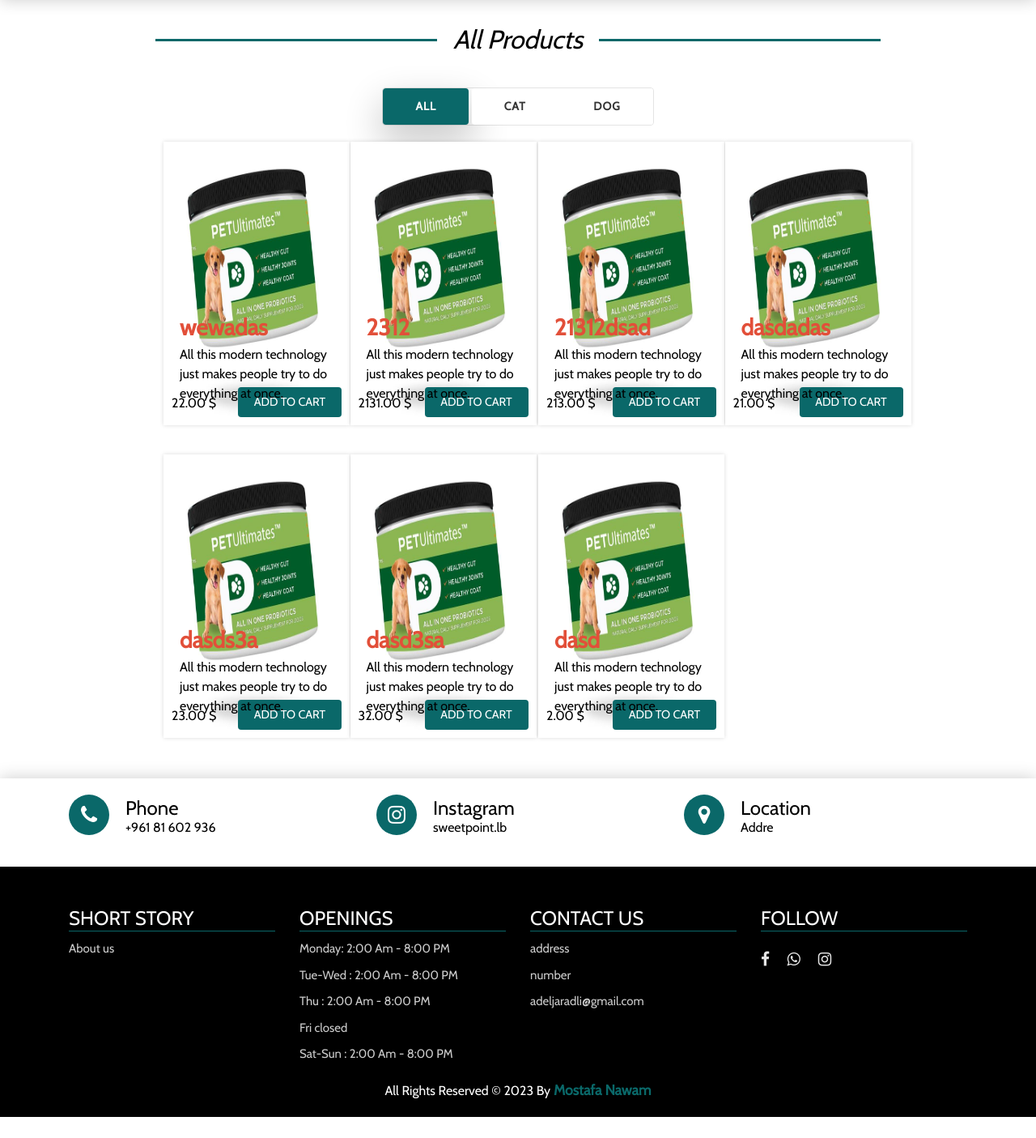
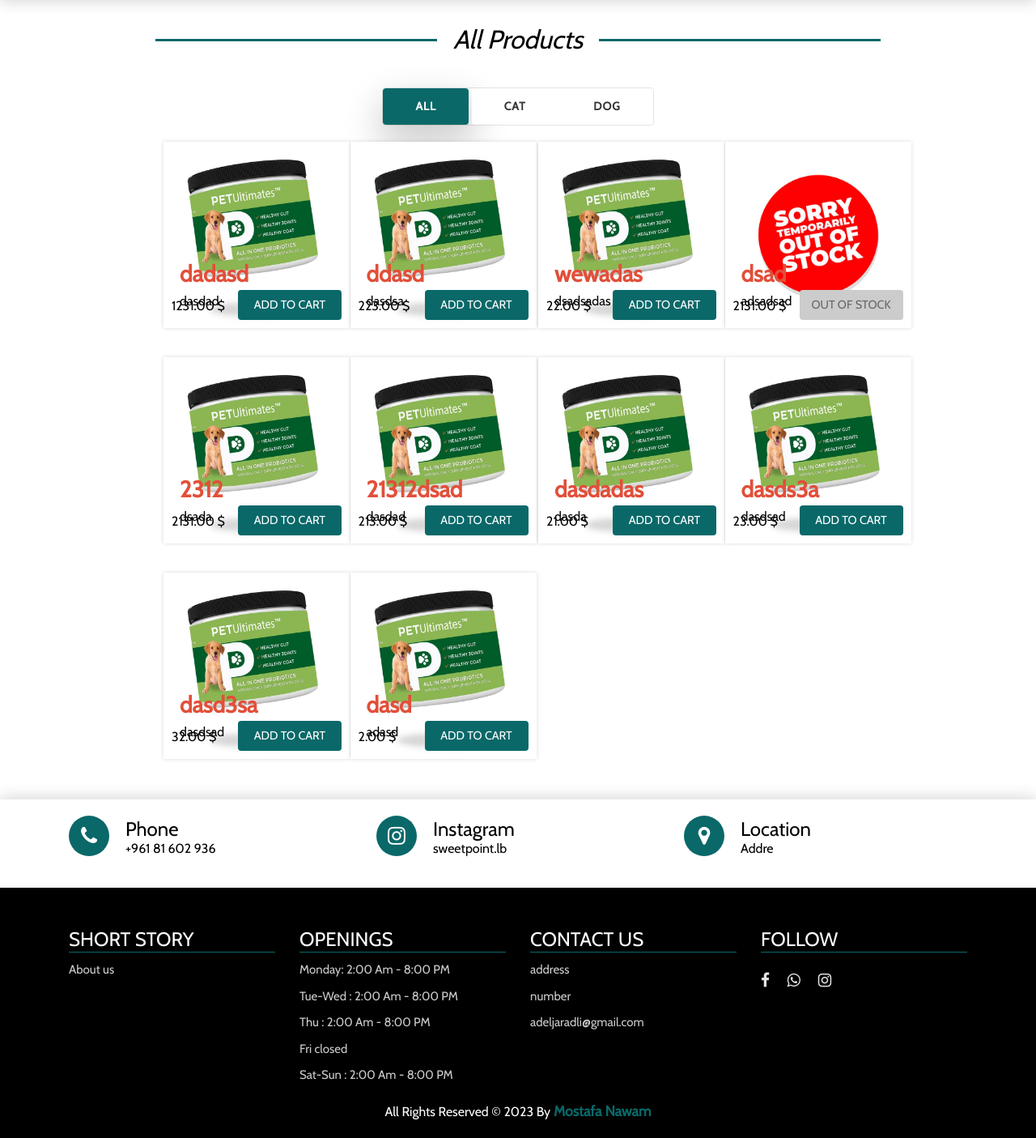
Before and after one commit to mostafanawam/e_commerce, a Django app: page /products/ in a window 1280 px wide. Shown: the part 205-1610 px from the top of the page at 81% size. Before the commit the page ends 1584 px from the top, so only its background shows below. Run offline with Django 4.2, Linux system fonts and the light colour scheme; data comes from the database, SQL or seed files in the repository; both versions use the stored data as it was after the commit; parts of the project's set-up code (start-up, migrations or seed data) failed here and were passed over; some libraries are stand-ins or nearby versions.

Commit message:
out of stock

```diff
--- a/assets/css/shop-home.css
+++ b/assets/css/shop-home.css
@@ -9,6 +9,10 @@ body {
     --green1: #3cb9b0;
     --green2: #0a6869;
     --yellow: #d3b03f;
+}
+
+.not-allowed-cursor {
+    cursor: not-allowed !important;
 }
 
 .text-green {
@@ -513,6 +517,22 @@ ul.social-icons li {
 .btn-login {
     background-color: var(--green2);
     color: white
+}
+
+.btn-disabled {
+    background-color: #ccc;
+    /* Change the background color */
+    color: #666;
+    cursor: not-allowed;
+    /* Change the cursor to not-allowed */
+}
+
+.btn-disabled:hover {
+    background-color: #ccc;
+    /* Change the background color */
+    color: #666;
+    cursor: not-allowed;
+    /* Change the cursor to not-allowed */
 }
 
 
--- a/cart/admin.py
+++ b/cart/admin.py
@@ -11,7 +11,7 @@ admin.site.register(Category,CategoryAdmin)
 
 
 class ProductAdmin(admin.ModelAdmin):
-    list_display = ("id","name","description","price","status","category")
+    list_display = ("id","name","description","price","stock","status","category")
 
     list_filter=["category","status"]
 admin.site.register(Product,ProductAdmin)
--- a/home/templates/products.html
+++ b/home/templates/products.html
@@ -68,23 +68,30 @@
   {% for product in products %}
   <div class="form-group col-lg-3 col-md-3 col-sm-3 col-xs-3 special-grid {{ product.category.name }}   ">
     <figure class="snip1396 green hover prod-img">
-      {% if product.image %}
-      <img src="{{ product.image.url }}"  width="350" height="350" >
+      {% if product.stock > 0 %}
+      <img src="{{ product.image.url }}"  style="width:100%">
   {% else %}
-      <img src="/assets/empty.png" >
+      <img src="/assets/out_stock.jpg" >
   {% endif %}
       <figcaption>
         <h3>  {{ product.name }}</h3>
-        <p>All this modern technology just makes people try to do everything at once.</p>
+        <p>{{product.description}}</p>
       </figcaption>
       <div class="price">
         {% comment %} <s>$24.00</s> {% endcomment %}
         {{ product.price }} $
       </div>
       {% csrf_token %}
-      <button  class="add-to-cart btn btn-sm btn-login"  data-product-id="{{ product.id }}" id="btn{{ product.id }}" >
+      {% if product.stock > 0 %}
+      <button  class="add-to-cart btn btn-sm btn-login"  data-product-id="{{ product.id }}" >
         Add to Cart
       </button>
+
+      {% else %}
+        <button  class="add-to-cart btn btn-sm  btn-disabled"  data-product-id="{{ product.id }}" disabled >
+          out of stock
+        </button>
+      {% endif %}
     </figure>
   </div>
   {% endfor %}
--- a/home/views.py
+++ b/home/views.py
@@ -27,7 +27,7 @@ def homepage(request):
     return render(request, 'home.html',context)
 
 def productsPage(request):
-    products = Product.objects.filter(status__name="list")
+    products = Product.objects.all()
 
     categories=Category.objects.all()
 
```
Also changed, not shown: home/templates/home.html (+11 -4 lines), db.sqlite3.
